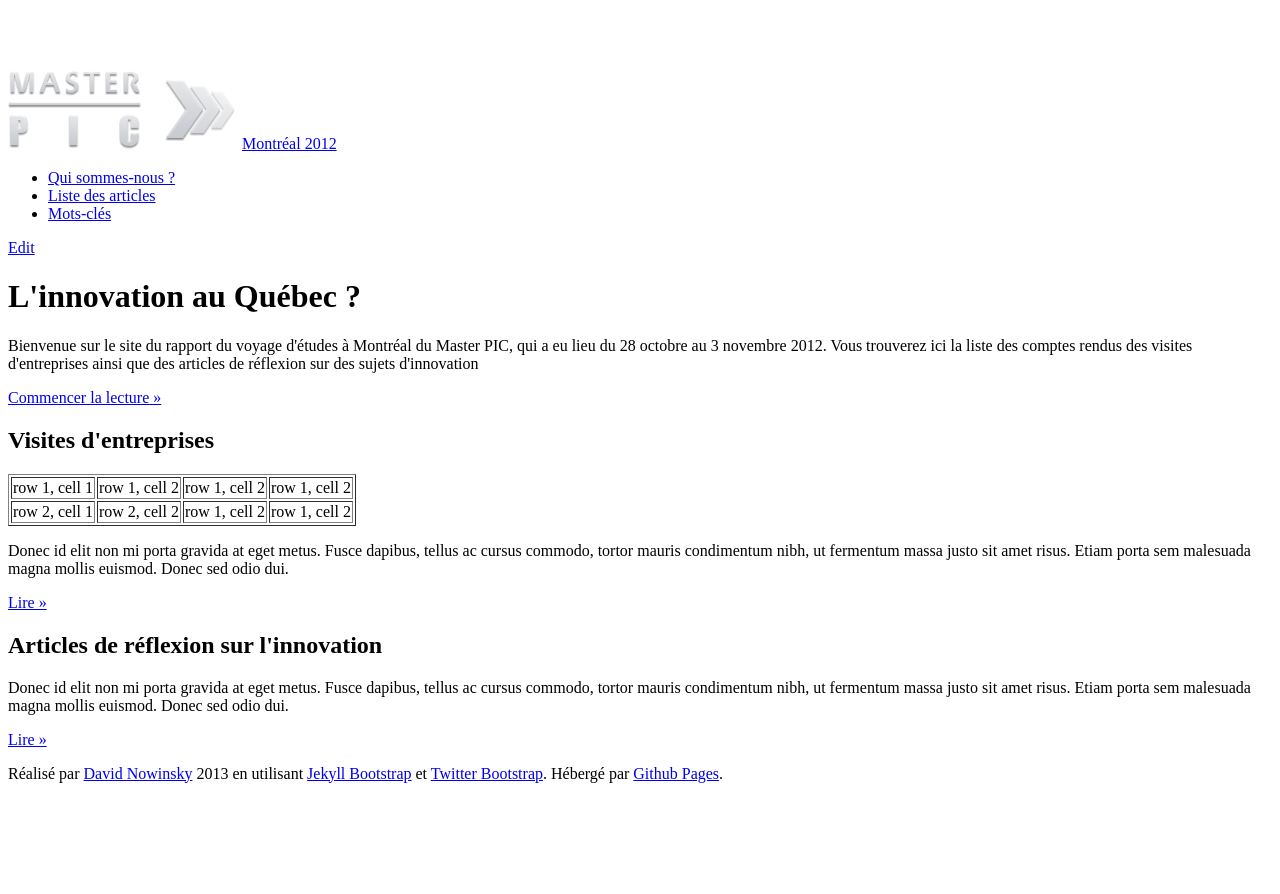
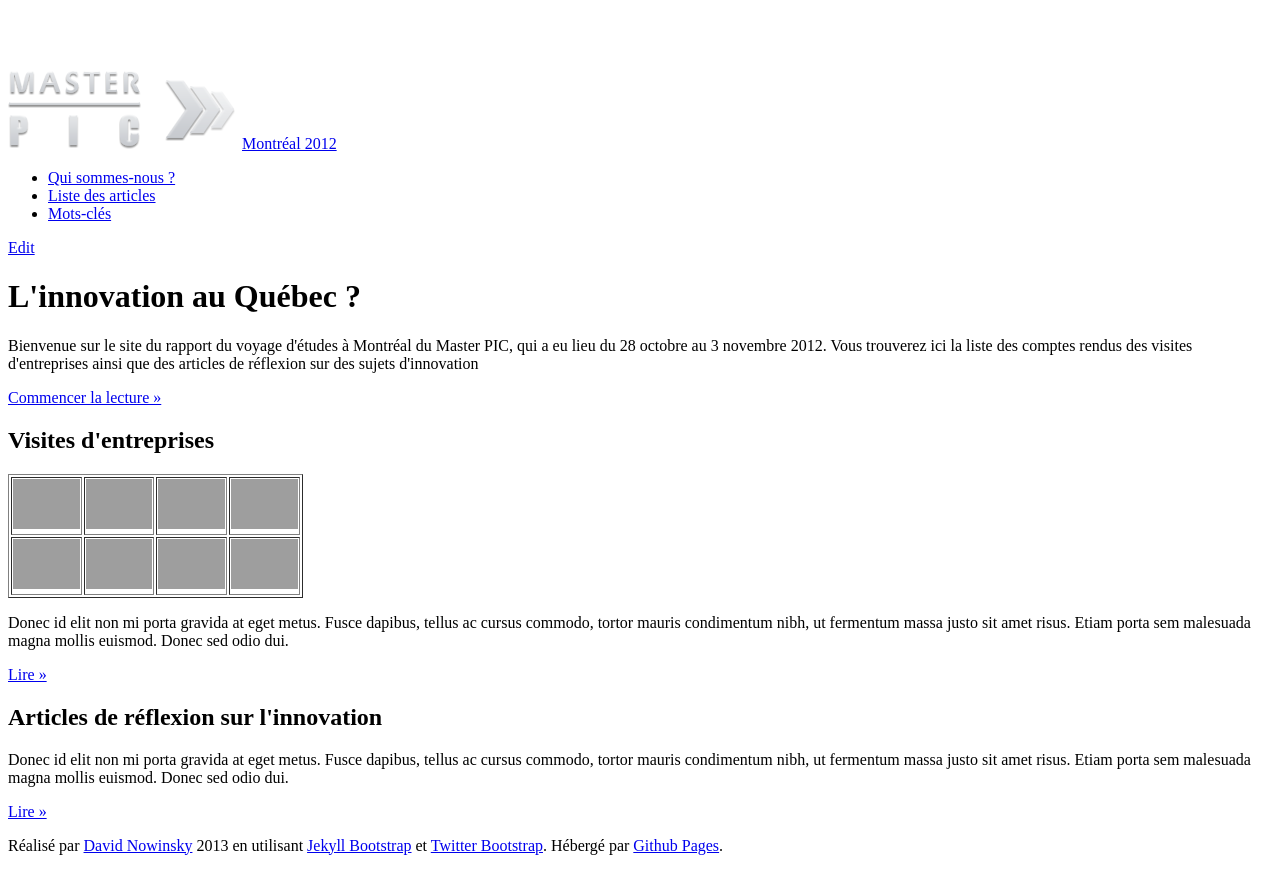
Before and after one commit to davinov/masterpic-montreal-2012, a Jekyll site: the page built from index.md, in a window 1280 px wide. Shown: the top 894 px of the page. Built offline with Jekyll 4.4.1, drawn with Linux system fonts in a browser that asks for light colours; nearby versions of some CDN libraries; grey boxes are pictures that could not be loaded.

Commit message:
Update index.md

```diff
--- a/index.md
+++ b/index.md
@@ -18,16 +18,16 @@ layout: default
 		<h2>Visites d'entreprises</h2>
 			<table border="1">
 				<tr>
-					<td>row 1, cell 1</td>
-					<td>row 1, cell 2</td>
-					<td>row 1, cell 2</td>
-					<td>row 1, cell 2</td>
+					<td><a href="" target="_blank"><img src="https://lh5.googleusercontent.com/-8XdWod66hCo/UPWiskbtbfI/AAAAAAAAAwY/GYyxRV3Tf0Q/s144/imgres.jpg" height="50px" ></a></td>
+					<td><a href="" target="_blank"><img src="https://lh6.googleusercontent.com/-pHMO-iuy0hE/UPWi0UTLNMI/AAAAAAAAAwg/IYYSgugcE0A/s144/imgres.jpg" height="50px" ></a></td>
+					<td><a href="" target="_blank"><img src="https://lh4.googleusercontent.com/-8RHasVJQy7c/UPWi9MQmWFI/AAAAAAAAAwo/qXsK8WmU_JY/s144/imgres.jpg" height="50px" ></a></td>
+					<td><a href="" target="_blank"><img src="https://lh4.googleusercontent.com/-WvaN4S2iZmA/UPWjC70jUSI/AAAAAAAAAww/L928RsATS7M/s144/imgres.jpg" height="50px" ></a></td>
 				</tr>
 				<tr>
-					<td>row 2, cell 1</td>
-					<td>row 2, cell 2</td>
-					<td>row 1, cell 2</td>
-					<td>row 1, cell 2</td>
+					<td><a href="" target="_blank"><img src="https://lh6.googleusercontent.com/-9x78rL28jPQ/UPWjOSSP5JI/AAAAAAAAAxA/de_ksUwgKT4/s144/imgres.jpg" height="50px" ></a></td>
+					<td><a href="" target="_blank"><img src="https://lh5.googleusercontent.com/-Oq_wtsFOZWY/UPWjJP4LX7I/AAAAAAAAAw4/6bOoVKVMJQY/s144/imgres.jpg" height="50px" ></a></td>
+					<td><a href="" target="_blank"><img src="https://lh5.googleusercontent.com/-4Hl6dubDXyg/UPWjUtH9BRI/AAAAAAAAAxI/x2QH0zggxMU/s144/imgres.jpg" height="50px" ></a></td>
+					<td><a href="" target="_blank"><img src="https://lh4.googleusercontent.com/-nO8hUATiS04/UPWgh5qfMpI/AAAAAAAAAvs/NOwMzy1RtvE/s144/logo_essilor.jpg" height="50px" ></a></td>
 				</tr>
 				</table>
 			<p>Donec id elit non mi porta gravida at eget metus. Fusce dapibus, tellus ac cursus commodo, tortor mauris condimentum nibh, ut fermentum massa justo sit amet risus. Etiam porta sem malesuada magna mollis euismod. Donec sed odio dui. </p>
```
